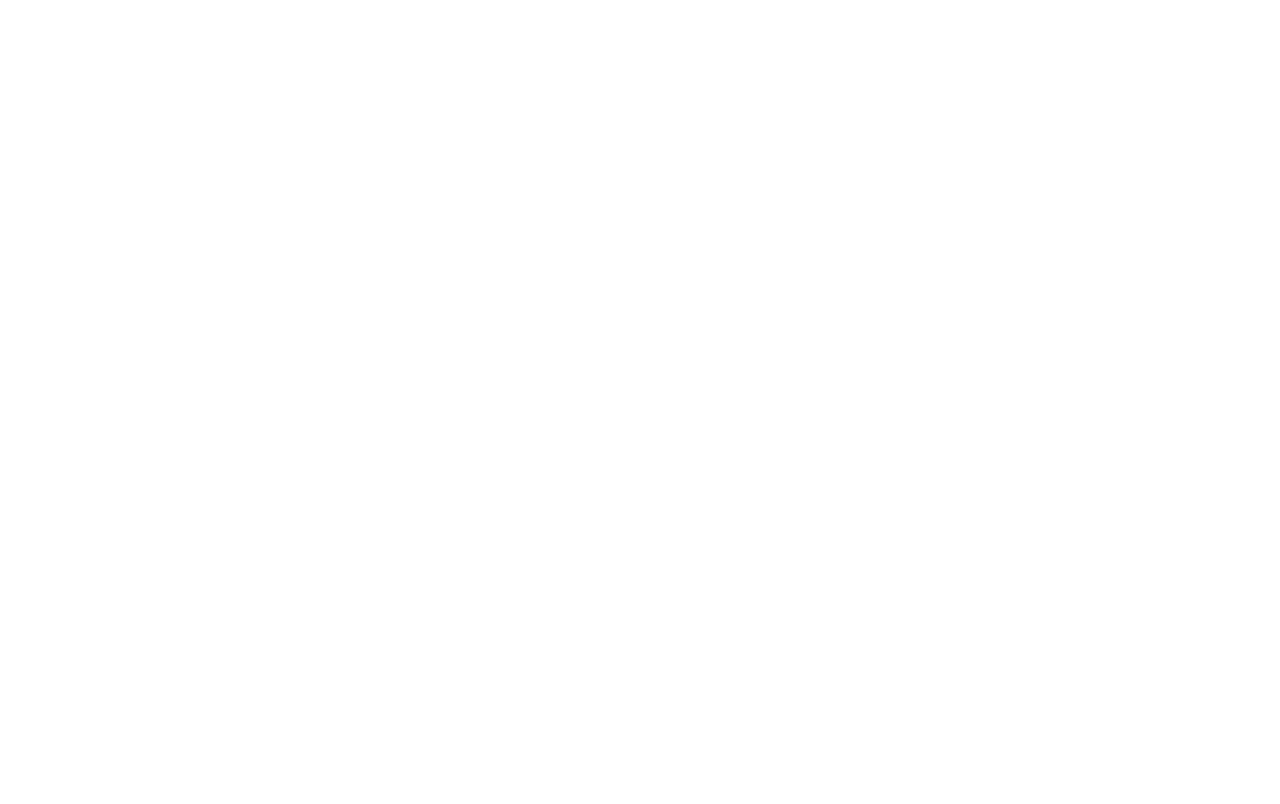
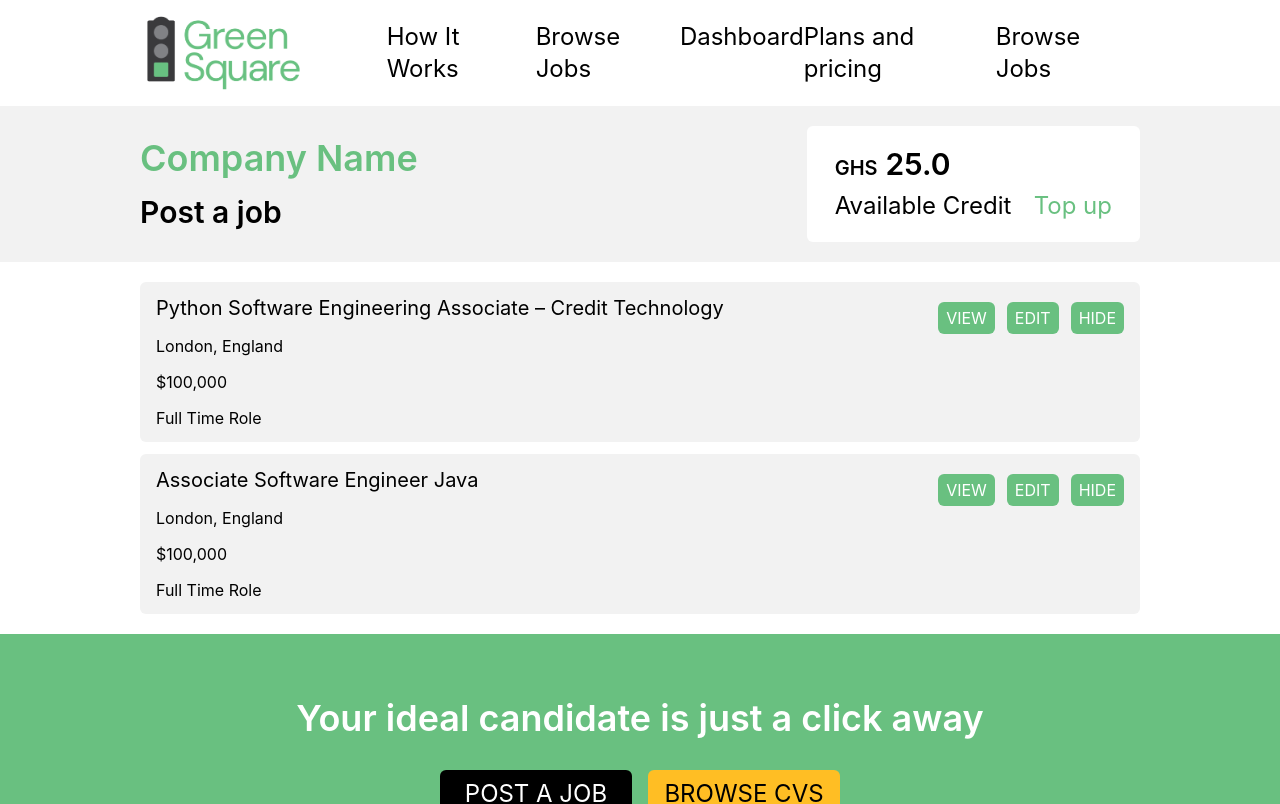
Before and after one commit to gregaid427/green-square-tailwind-custom, a React (Create React App) app: page /company-jobs in a window 1280 px wide. Before the commit this address had no page. Shown: the top 804 px of the page. Built offline with nearby package versions, Linux system fonts and the light colour scheme.

Commit message:
company job post

```diff
--- a/src/App.js
+++ b/src/App.js
@@ -17,10 +17,10 @@
 import CompanyGuide from "./Pages/Guide/company-guide.pages";
 import EmployeeGuide from "./Pages/Guide/employee-guide.pages";
 // import BrowseJobs from "./Pages/Jobs/browse-jobs.pages";
-// import JobsPostedByCompany from "./Pages/Company/jobs-posted-by-company.pages";
+import JobsPostedByCompany from "./Pages/Company/jobs-posted-by-company.pages";
 // import BrowseCVs from "./Pages/Company/browse-cvs.pages";
 // import MessageList from "./Pages/Account/messages.pages";
-// import PostJobsByCompany from "./Pages/Company/post-jobs-by-company.pages";
+import PostJobsByCompany from "./Pages/Company/post-jobs-by-company.pages";
 // import JobApplications from "./Pages/Candidates/applications.pages";
 // import UploadCV from "./Pages/Candidates/upload-cv.pages";
 // import ViewProfileDashboard from "./Pages/Candidates/view-profile-dashboard.pages";
@@ -91,9 +91,18 @@
                 path="/employee-guide"
                 element={<EmployeeGuide setShowNavBar={setShowNavBar} />}
               />
+                <Route
+                path="/post-a-job"
+                element={<PostJobsByCompany setShowNavBar={setShowNavBar} />}
+              />
+
               <Route
                 path="/company-dashboard"
                 element={<CompanyDashboard setShowNavBar={setShowNavBar} />}
+              />
+               <Route
+                path="/company-jobs"
+                element={<JobsPostedByCompany setShowNavBar={setShowNavBar} />}
               />
 
             </Routes>
--- a/src/Components/Containers/Sections/ideal-candidate.component.jsx
+++ b/src/Components/Containers/Sections/ideal-candidate.component.jsx
@@ -3,34 +3,36 @@
 function IdealCandidateSection() {
   return (
     <>
-      <div
-        className="bg-success d-flex align-items-center justify-content-center p-5 text-center"
 
-      >
-        <div className="d-grid gap-3">
-          <h3 className="display-5 text-white">
-            Your ideal candidate is just a click away
-          </h3>
-          <div className=" mx-auto d-flex">
-            <Link
-              to={"/post-a-job"}
-              className="btn btn-dark btn-lg"
-              style={{ width: "200px", marginRight: "5px" }}
-            >
+
+<div className="flex  flex-col py-12 items-center justify-center gap-2 bg-[#69C080]  ">
+        <h3 className="text-4xl text-center font-semibold sm:font-normal sm:text-2xl py-4 text-white ">
+          Your ideal candidate is just a click away
+        </h3>
+
+        <div className="flex gap-4  md:w-[400px] sm:w-full items-center sm:px-6  justify-center ">
+          {" "}
+          <button
+            className=" w-6/12    md:px-4  sm:px-2  md:py-2 sm:p-2 mt-2   rounded-md md:text-2xl sm:text-xl mx-auto  text-center fw-bold bg-[#000000] text-white"
+
+            // onClick={(e) => setIsCompany(false)}
+          >
+            <Link     to={"/post-a-job"}className="">
               POST A JOB
             </Link>
+          </button>
+          <button
+            className=" w-6/12   md:px-4  sm:px-2  md:py-2 sm:p-2 mt-2   rounded-md md:text-2xl sm:text-xl mx-auto  text-center fw-bold bg-[#FFBE24] text-black"
 
-            <Link
-              to={"/cvs"}
-              className="btn btn-warning btn-lg"
-              style={{ width: "200px", marginLeft: "5px" }}
-            >
-              BROWSE CVS
-            </Link>
-          </div>
+            // onClick={(e) => setIsCompany(false)}
+          >
+            <Link   to={"/cvs"}>BROWSE CVS</Link>
+          </button>
         </div>
+      </div>
 
-      </div>
+
+
     </>
   );
 }
--- a/src/Pages/Company/jobs-posted-by-company.pages.jsx
+++ b/src/Pages/Company/jobs-posted-by-company.pages.jsx
@@ -4,79 +4,53 @@
 import JobContainer from "./../../Components/Containers/job-container.components";
 import IdealCandidateSection from "../../Components/Containers/Sections/ideal-candidate.component";
 import { UserContext } from "../../Context/auth.context";
+import Nav from "../../Components/NavBar/nav.component";
+import Header from "../../Components/header/header";
 
 function JobsPostedByCompany(props) {
-  props.setShowNavBar(true);
+  // props.setShowNavBar(true);
   // const [keyword, setKeyword] = useState("");
   // const [location, setLocation] = useState({});
-  const [jobs, setJobs] = useState([]);
+  // const [jobs, setJobs] = useState([]);
 
   // use context
-  const { user } = useContext(UserContext);
-  let company_id = user.company.company_id;
+  // const { user } = useContext(UserContext);
+  // let company_id = user.company.company_id;
 
   // let company_id = `636d024e71c76e2a8c6f9725`;
 
-  useEffect(() => {
-    var requestOptions = {
-      method: "GET",
-      redirect: "follow",
-    };
+  // useEffect(() => {
+  //   var requestOptions = {
+  //     method: "GET",
+  //     redirect: "follow",
+  //   };
 
-    console.log(`${process.env.REACT_APP_HOST}/jobs/company/${company_id}`);
+  //   console.log(`${process.env.REACT_APP_HOST}/jobs/company/${company_id}`);
 
-    fetch(
-      `${process.env.REACT_APP_HOST}/jobs/company/${company_id}`,
-      requestOptions
-    )
-      .then((response) => response.json())
-      .then((result) => {
-        console.log(result);
-        if (result.success) {
-          console.log(result.jobs);
-          setJobs(result.jobs);
-        }
-      })
-      .catch((error) => {
-        console.log(error);
-        // alert(error.message);
-      });
-  }, [company_id]);
+  //   fetch(
+  //     `${process.env.REACT_APP_HOST}/jobs/company/${company_id}`,
+  //     requestOptions
+  //   )
+  //     .then((response) => response.json())
+  //     .then((result) => {
+  //       console.log(result);
+  //       if (result.success) {
+  //         console.log(result.jobs);
+  //         setJobs(result.jobs);
+  //       }
+  //     })
+  //     .catch((error) => {
+  //       console.log(error);
+  //       // alert(error.message);
+  //     });
+  // }, [company_id]);
 
   return (
     <>
-      <div className="bg-light rounded-3 p-3">
-        <div className="container py-5">
-          <div className="row">
-            <div className="col-6">
-              <h1 className="display-4">
-                <span className="text-success">CompanyName,</span>
-                <br />
-                Posted Jobs
-              </h1>
-            </div>
-            <div className="col-6">
-              <div className="card float-end" style={{ width: "15rem" }}>
-                <div className="card-body">
-                  <h3 className="display-6">
-                    <span style={{ fontSize: "14px" }} className="">
-                      GHS
-                    </span>{" "}
-                    <span>25.00</span>
-                  </h3>
-                  <div className="d-flex gap-3">
-                    <span>Available Credit</span>
-                    <Link to="#" className="text-success">
-                      Top Up
-                    </Link>
-                  </div>
-                </div>
-              </div>
-            </div>
-          </div>
-        </div>
-      </div>
+      <Nav />
+      <Header title={"Company Name"} subtitle={"Post a job"} amount={"25.0"} />
 
+      {/*
       <div className="container py-5" style={{ minHeight: "40vh" }}>
         <div className="d-flex justify-content-between row gx-4">
           {jobs && jobs.length > 0 ? (
@@ -103,6 +77,54 @@
             </>
           )}
         </div>
+      </div> */}
+
+      <div className=" my-5 flex wrapper gap-3  flex-col justify-between ">
+        <div className="py-3 px-4 w-full rounded-md  bg-[#f2f2f2] flex sm:flex-col justify-between">
+          <div className="  w-[9/12] flex flex-col justify-between gap-3">
+            <h3 className="text-xl ">
+              Python Software Engineering Associate – Credit Technology
+            </h3>
+            <h4 className="text-md">London, England</h4>
+            <h4 className="text-md">$100,000</h4>
+            <h4 className="text-md">Full Time Role</h4>{" "}
+          </div>
+
+          <div className="w-[3/12] flex mt-2 gap-3 sm:flex-start   ">
+            {" "}
+            <button className="px-2 py-1  flex uppercase   h-fit  rounded-md bg-[#69C080] ">
+              <h4 className="  text-md text-white  ">View</h4>
+            </button>
+            <button className="px-2 py-1 flex uppercase  h-fit  rounded-md bg-[#69C080] ">
+              <h4 className="  text-md text-white  ">Edit</h4>
+            </button>
+            <button className="px-2  py-1 flex uppercase   h-fit  rounded-md bg-[#69C080] ">
+              <h4 className="  text-md text-white  ">Hide</h4>
+            </button>
+          </div>
+        </div>
+
+        <div className="py-3 px-4 w-full rounded-md  bg-[#f2f2f2] flex sm:flex-col justify-between">
+          <div className="  w-[9/12] flex flex-col justify-between gap-3">
+            <h3 className="text-xl ">Associate Software Engineer Java</h3>
+            <h4 className="text-md">London, England</h4>
+            <h4 className="text-md">$100,000</h4>
+            <h4 className="text-md">Full Time Role</h4>{" "}
+          </div>
+
+          <div className="w-[3/12] flex mt-2 gap-3 sm:flex-start   ">
+            {" "}
+            <button className="px-2 py-1  flex uppercase   h-fit  rounded-md bg-[#69C080] ">
+              <h4 className="  text-md text-white  ">View</h4>
+            </button>
+            <button className="px-2 py-1 flex uppercase  h-fit  rounded-md bg-[#69C080] ">
+              <h4 className="  text-md text-white  ">Edit</h4>
+            </button>
+            <button className="px-2  py-1 flex uppercase   h-fit  rounded-md bg-[#69C080] ">
+              <h4 className="  text-md text-white  ">Hide</h4>
+            </button>
+          </div>
+        </div>
       </div>
 
       <IdealCandidateSection />
--- a/src/Pages/Company/post-jobs-by-company.pages.jsx
+++ b/src/Pages/Company/post-jobs-by-company.pages.jsx
@@ -2,6 +2,8 @@
 import Footer from "../../Components/Footer/footer.component";
 import { Link, useNavigate } from "react-router-dom";
 import { UserContext } from "../../Context/auth.context";
+import Nav from "../../Components/NavBar/nav.component";
+import Header from "../../Components/header/header";
 
 function PostJobsByCompany(props) {
   const { user } = useContext(UserContext);
@@ -99,6 +101,8 @@
 
   return (
     <>
+       <Nav />
+      <Header title={"Company Name"} subtitle={"Post a job"} amount={"25.0"} />
       <div className="bg-light rounded-3 p-3">
         <div className="container py-5">
           <div className="row">
--- a/src/Pages/Guide/company-guide.pages.jsx
+++ b/src/Pages/Guide/company-guide.pages.jsx
@@ -22,6 +22,7 @@
 
 import Footer from "../../Components/Footer/footer.component";
 import NavAlt from "../../Components/NavBar/nav.component.alt";
+import IdealCandidateSection from "../../Components/Containers/Sections/ideal-candidate.component";
 
 const navigation = [
   { name: "Dashboard", href: "#", current: true },
@@ -214,31 +215,7 @@
         </div>
         <img src={SmilingMan} className=" md:w-6/12 sm:12/12 " />
       </div>
-      <div className="flex  flex-col py-12 items-center justify-center gap-2 bg-[#69C080]  ">
-        <h3 className="text-4xl text-center font-semibold sm:font-normal sm:text-2xl py-4 text-white ">
-          Your ideal candidate is just a click away
-        </h3>
-
-        <div className="flex gap-4  md:w-[400px] sm:w-full items-center sm:px-6  justify-center ">
-          {" "}
-          <button
-            className=" w-6/12    md:px-4  sm:px-2  md:py-2 sm:p-2 mt-2   rounded-md md:text-2xl sm:text-xl mx-auto  text-center fw-bold bg-[#000000] text-white"
-
-            // onClick={(e) => setIsCompany(false)}
-          >
-            <Link to="/employee-guide w-6/12  " className="">
-              POST A JOB
-            </Link>
-          </button>
-          <button
-            className=" w-6/12   md:px-4  sm:px-2  md:py-2 sm:p-2 mt-2   rounded-md md:text-2xl sm:text-xl mx-auto  text-center fw-bold bg-[#FFBE24] text-black"
-
-            // onClick={(e) => setIsCompany(false)}
-          >
-            <Link to="/employee-guide w-6/12 ">BROWSE CVS</Link>
-          </button>
-        </div>
-      </div>
+   <IdealCandidateSection></IdealCandidateSection>
 
       <Footer></Footer>
     </>
```
Also changed, not shown: src/Pages/Guide/employee-guide.pages.jsx (+4 -4 lines).
